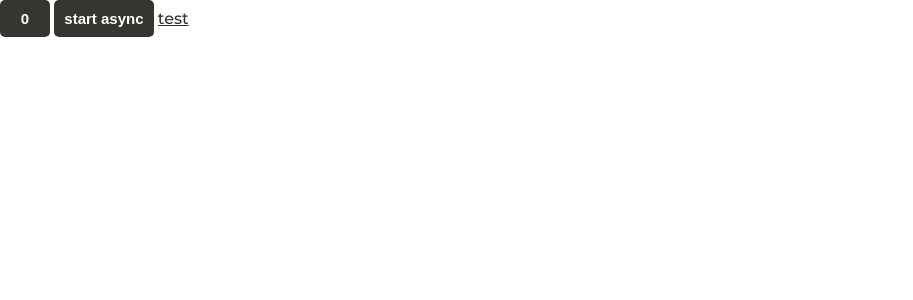
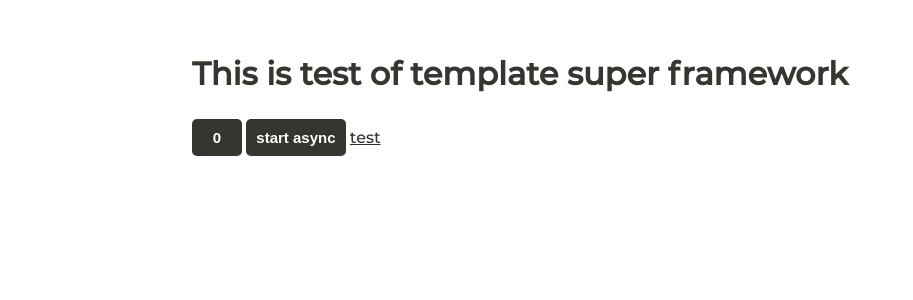
Before and after one commit to sayori1/template, a SvelteKit app: page / in a window 1280 px wide. Shown: the top 300 px of the page, without its empty margins (0-913 px from the left). Built offline with nearby package versions, Linux system fonts and the light colour scheme.

Commit message:
some improvements

```diff
--- a/src/routes/+layout.svelte
+++ b/src/routes/+layout.svelte
@@ -2,4 +2,7 @@
     export const ssr = false;
 	import './style.css';
 </script>
-<slot />
+
+<main style="width:70%">
+    <slot />
+</main>
--- a/src/routes/+page.svelte
+++ b/src/routes/+page.svelte
@@ -4,6 +4,8 @@
 
    let controller = put(new TestController());
 </script>
+
+<h1>This is test of template super framework</h1>
 
 <button on:click={()=>controller = controller.increment()}>
     {controller.value}
```
